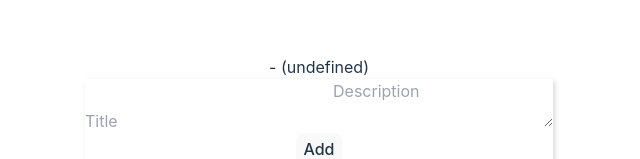
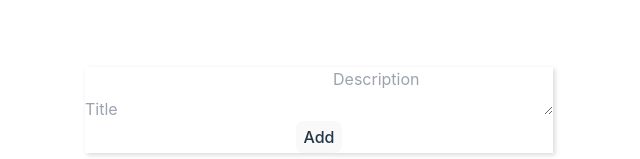
Before and after one commit to sutooy/ToDo, a React (Vite) app: page / in a window 1280 px wide. Shown: the part 226-385 px from the top of the page, without its empty margins (321-961 px from the left). Built offline with nearby package versions, Linux system fonts and the light colour scheme; no server answers.

Commit message:
build: add jest test

```diff
--- /dev/null
+++ b/jest.config.js
@@ -0,0 +1,6 @@
+export default {
+    transform: {
+        '^.+\\.jsx?$': 'babel-jest',
+    },
+    testEnvironment: 'jest-environment-jsdom',
+};
--- a/src/pages/ToDo/index.jsx
+++ b/src/pages/ToDo/index.jsx
@@ -31,7 +31,6 @@ function Index() {
     }
 
     const handleEdit = (id) => {
-        console.log(id)
         setNewItem(toDoList.find(el => el.id === id))
         setEdit(true)
     }
@@ -58,10 +57,14 @@ function Index() {
     return (
         <>
             <div className='mb-7'>
-                <h3 className='font-bold'>
-                    {randomAPI?.sentence}
-                </h3>
-                {randomAPI?.character?.name} - {`(${randomAPI?.character?.house?.name})`}
+                {randomAPI &&
+                    <>
+                        <h3 className='font-bold'>
+                            {randomAPI?.sentence}
+                        </h3>
+                        {randomAPI?.character?.name} - {`(${randomAPI?.character?.house?.name})`}
+                    </>
+                }
             </div>
             <div className='flex gap-20'>
 
@@ -72,7 +75,8 @@ function Index() {
                     item={newItem}
                     newItem={setNewItem}
                     initial={initialState}
-                    addList={(idx) => handleAdd(idx)} />
+                    addList={(idx) => handleAdd(idx)}
+                />
 
                 <Display
                     list={displayList}
@@ -81,6 +85,7 @@ function Index() {
                     editItem={(id) => handleEdit(id)}
                     completeItem={(id) => handleComplete(id)}
                 />
+
             </div>
         </>
     )
```
Also changed, not shown: package.json (+8 -0 lines), .babelrc (added), 1 other file (tests, documents, lock files or other folders).
